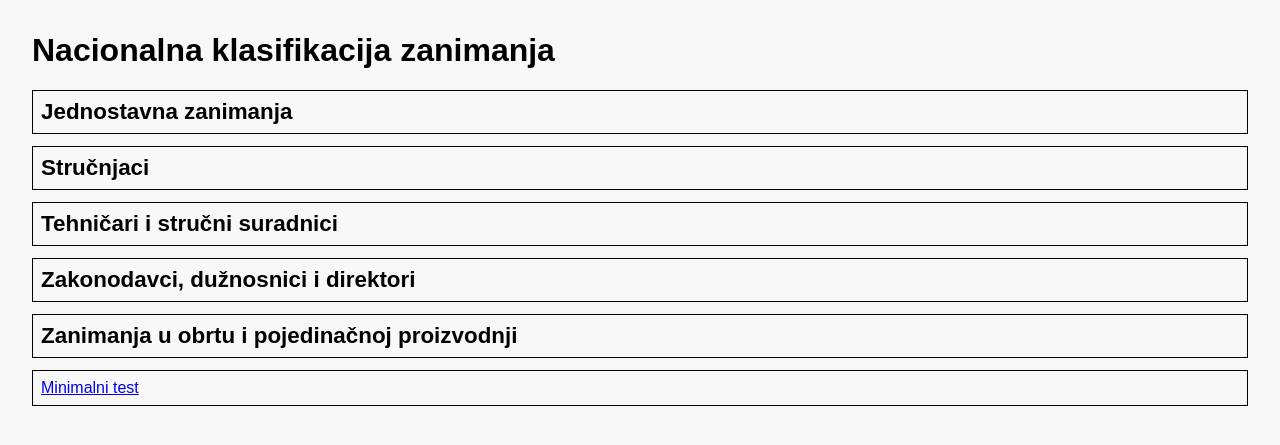
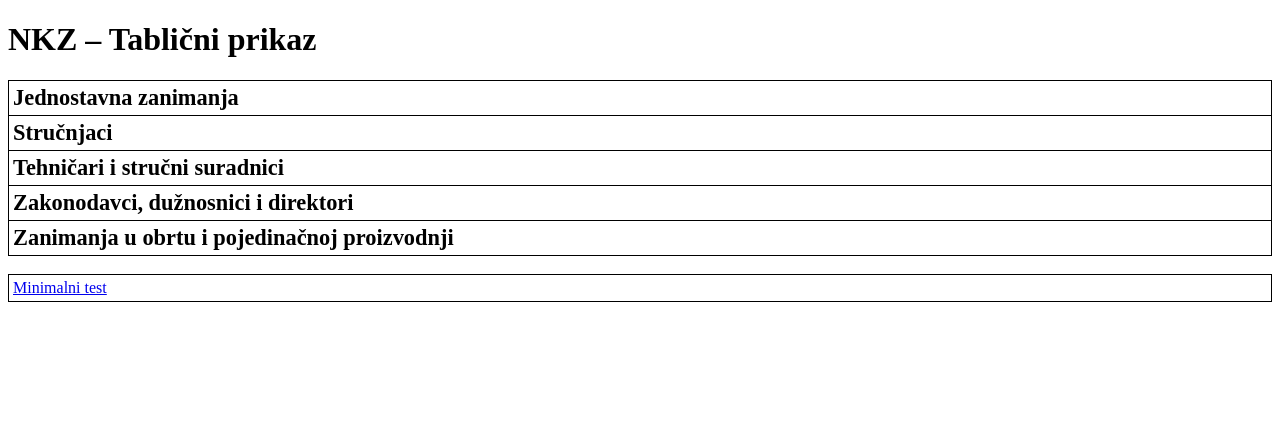
Before and after one commit to gluncic/NKZ10, a FastAPI app: page / in a window 1280 px wide. Shown: the top 445 px of the page. Run offline with FastAPI, Linux system fonts and the light colour scheme; some libraries are stand-ins or nearby versions.

Commit message:
Update index.html 18

```diff
--- a/templates/index.html
+++ b/templates/index.html
@@ -2,82 +2,73 @@
 <html lang="hr">
 <head>
   <meta charset="UTF-8">
-  <title>NKZ – Zanimanja</title>
+  <title>NKZ – Tablični prikaz</title>
   <meta http-equiv="Content-Security-Policy" content="default-src 'self' https://unpkg.com; script-src 'self' 'unsafe-inline' https://unpkg.com; style-src 'self' 'unsafe-inline';">
   <style>
-    body {
-      font-family: sans-serif;
-      margin: 2em;
-      background: #f8f8f8;
+    table {
+      border-collapse: collapse;
+      width: 100%;
     }
-    .blok {
-      margin-bottom: 12px;
-      padding: 8px;
-      border: 1px solid black; /* Kvadratni obrub oko svake "ćelije" */
+    tr, td {
+      border: 1px solid black;
+      padding: 4px;
     }
-    /* Prva razina: rod */
+    /* Stilovi za pojedinačne razine */
     .rod-link {
       color: black;
       font-size: 1.4em;
       font-weight: bold;
       text-decoration: none;
     }
-    /* Druga razina: skupina */
-    .skupina-link {
-      margin-left: 20px;
+    .group-link, .skupina-link {
       color: black;
       font-size: 1.2em;
       font-weight: bold;
       text-decoration: none;
     }
-    /* Treća razina: zanimanje */
     .zanimanje-link {
-      margin-left: 40px;
       color: black;
       font-size: 1em;
       text-decoration: none;
     }
-    /* Opis zanimanja */
     .opis {
-      margin-left: 60px;
-      margin-top: 5px;
+      margin-top: 4px;
       background: #f0f0f0;
-      padding: 10px;
+      padding: 6px;
       font-style: italic;
-      border-radius: 5px;
+      border: 1px solid #ccc;
       color: black;
     }
-    ul {
-      list-style-type: none;
-      padding-left: 0;
-    }
-    li {
-      margin: 4px 0;
-    }
   </style>
+  <script src="https://unpkg.com/htmx.org@1.9.2"></script>
 </head>
 <body>
-  <h1>Nacionalna klasifikacija zanimanja</h1>
-  {% for item in rods %}
-    <div class="blok" id="rod-{{ item.slug }}">
-      <a class="rod-link"
-         href="#"
-         hx-get="/skupine/{{ item.slug }}"
-         hx-target="#rod-{{ item.slug }}"
-         hx-swap="outerHTML">
-        {{ item.rod }}
-      </a>
-    </div>
-  {% endfor %}
-
-  <!-- Minimalni test htmx link -->
-  <div class="blok" id="test">
-    <a href="#" hx-get="/test" hx-target="#test" hx-swap="outerHTML">Minimalni test</a>
-  </div>
-
-  <script src="https://unpkg.com/htmx.org@1.9.2"></script>
-  <script>
-    console.log("htmx:", window.htmx);
-  </script>
+  <h1>NKZ – Tablični prikaz</h1>
+  <table id="main-table">
+    <tbody id="table-body">
+      {% for item in rods %}
+        <!-- Svaki rod u collapsed stanju -->
+        <tr id="rod-{{ item.slug }}" class="rod-row">
+          <td>
+            <a class="rod-link" href="#" hx-get="/expand-rod/{{ item.slug }}" hx-target="#rod-{{ item.slug }}" hx-swap="outerHTML">
+              {{ item.rod }}
+            </a>
+          </td>
+        </tr>
+      {% endfor %}
+    </tbody>
+  </table>
+  <br>
+  <table id="test-table">
+    <tbody id="test-tbody">
+      <tr>
+        <td>
+          <a href="#" hx-get="/test" hx-target="#test-tbody" hx-swap="outerHTML">
+            Minimalni test
+          </a>
+        </td>
+      </tr>
+    </tbody>
+  </table>
 </body>
 </html>
```
